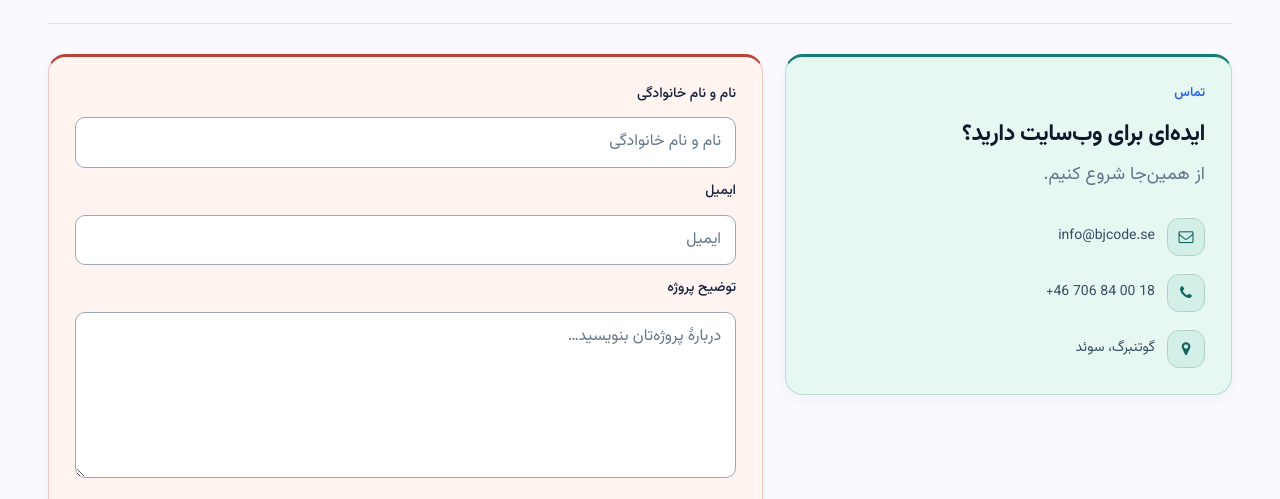
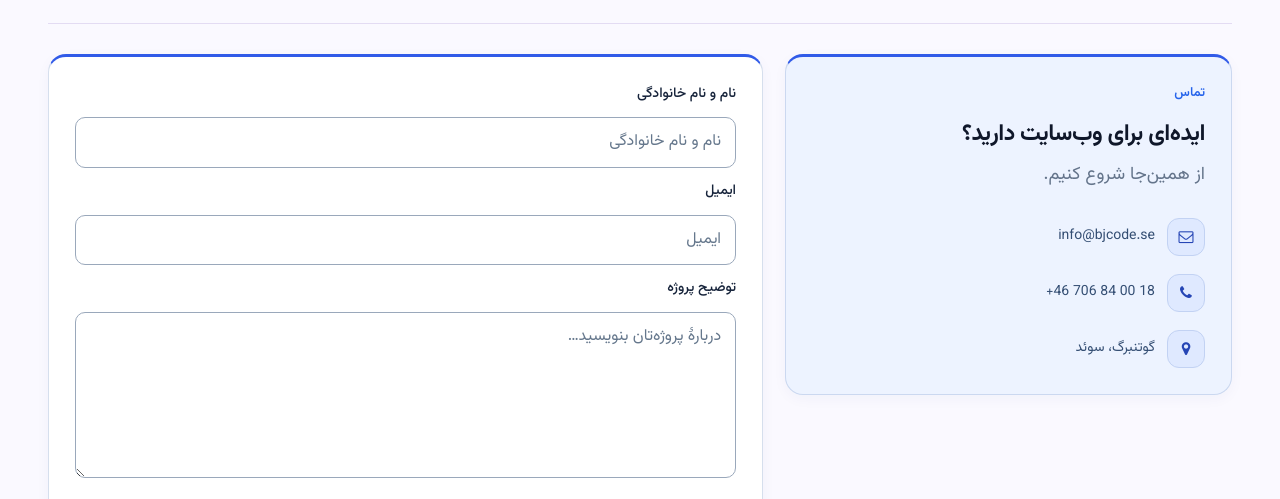
Before and after one commit to behzad17/Resume1, a website: page contact.html in a window 1280 px wide. Shown: the part 259-758 px from the top of the page. Drawn offline with nearby package versions, Linux system fonts and the light colour scheme.

Commit message:
Unify contact cards and icons with BJcode blue

```diff
--- a/assets/css/color-palette.css
+++ b/assets/css/color-palette.css
@@ -46,3 +46,22 @@ html[lang="fa"] .interior-main#main-content { background: #faf9ff; }
 .page-intro { border-bottom: 1px solid #e3dcf3; margin-bottom: 28px; }
 .page-intro p { color: var(--muted); }
 .site-footer { background: #17243b; border-top: 4px solid var(--teal); }
+
+/* Keep the contact page in one calm blue family. */
+html[lang="fa"] body.page-contact .contact-info-card {
+  --card-fill: #edf3ff;
+  --card-edge: #cbd8f0;
+  --card-accent: #315be8;
+}
+html[lang="fa"] body.page-contact .contact-form-card {
+  --card-fill: #ffffff;
+  --card-edge: #d6dfed;
+  --card-accent: #315be8;
+}
+html[lang="fa"] body.page-contact .contact-detail-icon {
+  background: #dfe9ff;
+  border-color: #c2d2f3;
+  color: #2545b5;
+}
+.page-contact .contact-detail-item,
+.page-contact .contact-detail-item a { color: #354f74; }
```
